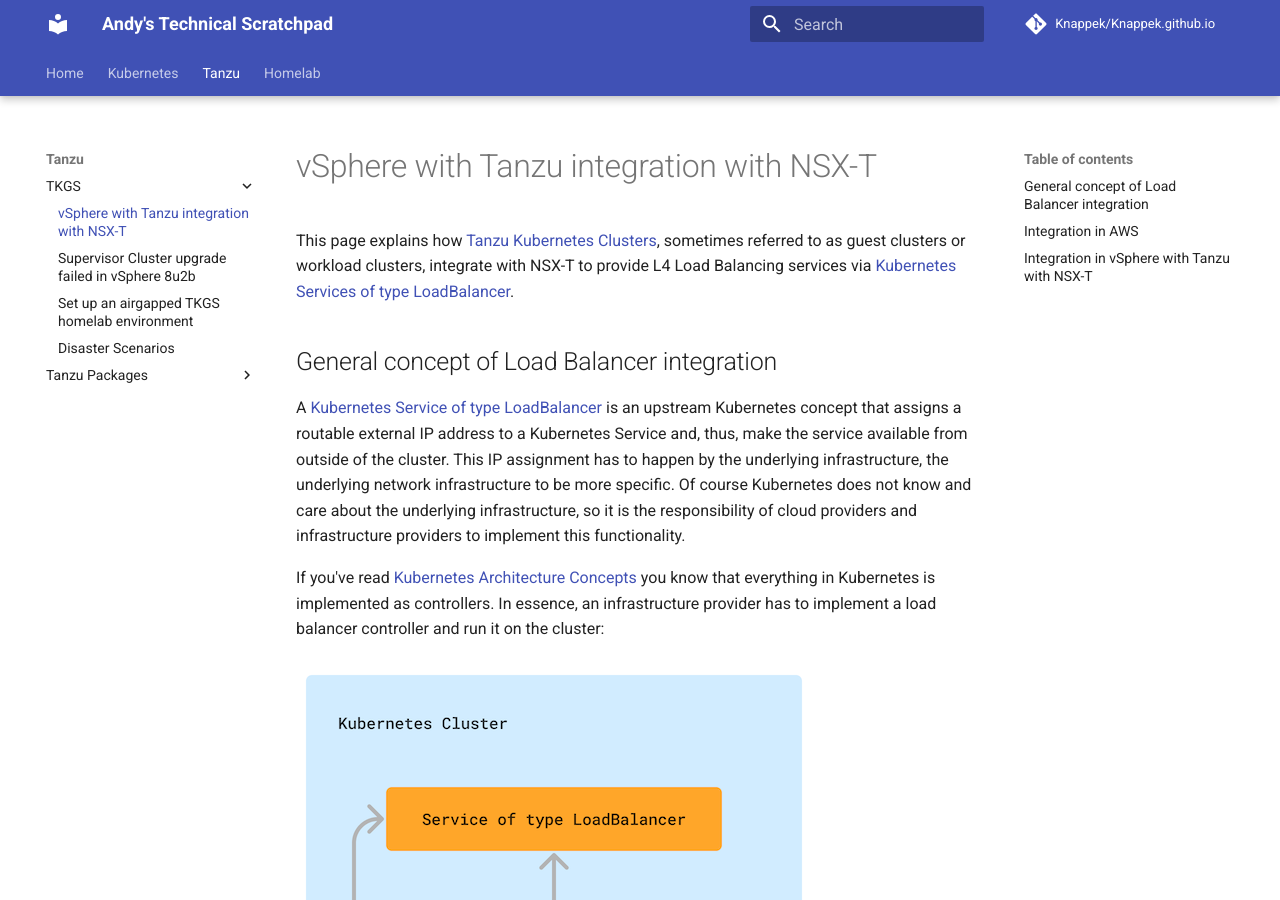
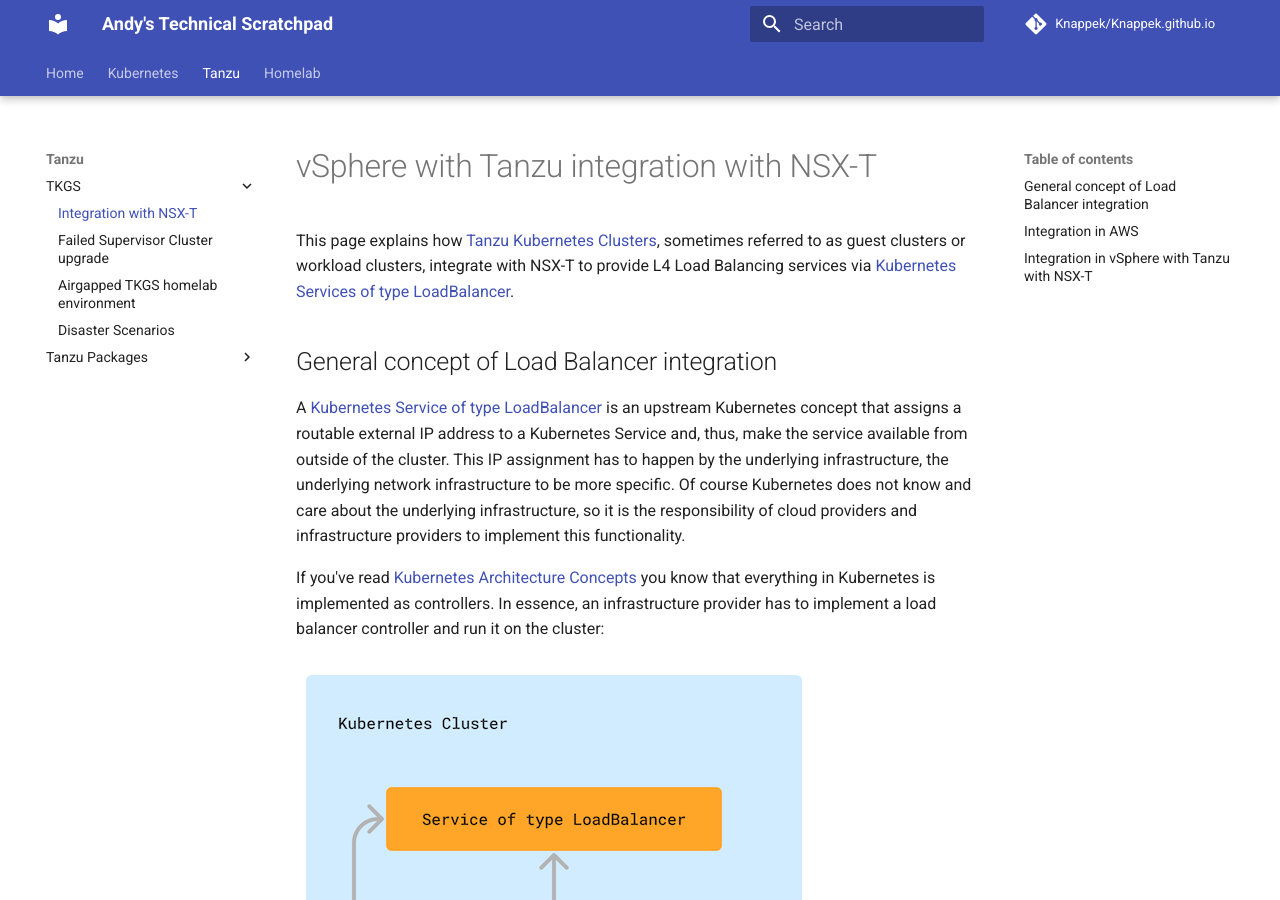
Before and after one commit to Knappek/Knappek.github.io, an MkDocs documentation site: the page built from docs/tanzu/tkgs/tkgs-nsxt-integration.md, in a window 1280 px wide and 900 px high. Built offline with MkDocs 1.6.1 and Material for MkDocs 9.7.7, drawn with Linux system fonts in a browser that asks for light colours; comment, search, counter and statistics services are not loaded.

Commit message:
shorten titles

```diff
--- a/mkdocs.yml
+++ b/mkdocs.yml
@@ -14,16 +14,16 @@
   # - Tanzu Platform:
   #   - Tanzu Platform Technical Details: tanzu/tanzu-platform/tanzu-platform-technical-details.md
   - TKGS:
-    - vSphere with Tanzu integration with NSX-T: tanzu/tkgs/tkgs-nsxt-integration.md
-    - Supervisor Cluster upgrade failed in vSphere 8u2b: tanzu/tkgs/supervisor-cluster-upgrade-failed-in-vsphere-8.md
-    - Set up an airgapped TKGS homelab environment: tanzu/tkgs/tkgs-airgapped.md
+    - Integration with NSX-T: tanzu/tkgs/tkgs-nsxt-integration.md
+    - Failed Supervisor Cluster upgrade: tanzu/tkgs/supervisor-cluster-upgrade-failed-in-vsphere-8.md
+    - Airgapped TKGS homelab environment: tanzu/tkgs/tkgs-airgapped.md
     - Disaster Scenarios: tanzu/tkgs/disaster-scenarios.md
   - Tanzu Packages:
     - Intro: tanzu/tanzu-packages/index.md
     - Airgapped Installation: tanzu/tanzu-packages/deploy-packages-airgapped.md
 - Homelab:
   - Setup: homelab/index.md
-  - Set up an airgapped TKGS homelab environment: homelab/airgapped-tkgs.md
+  - Airgapped TKGS homelab environment: homelab/airgapped-tkgs.md
 
 
 theme:
```
